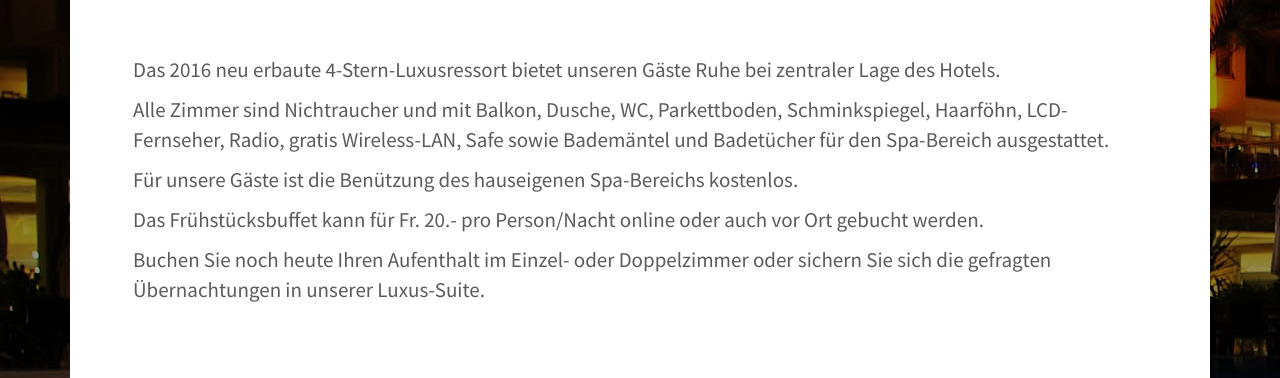
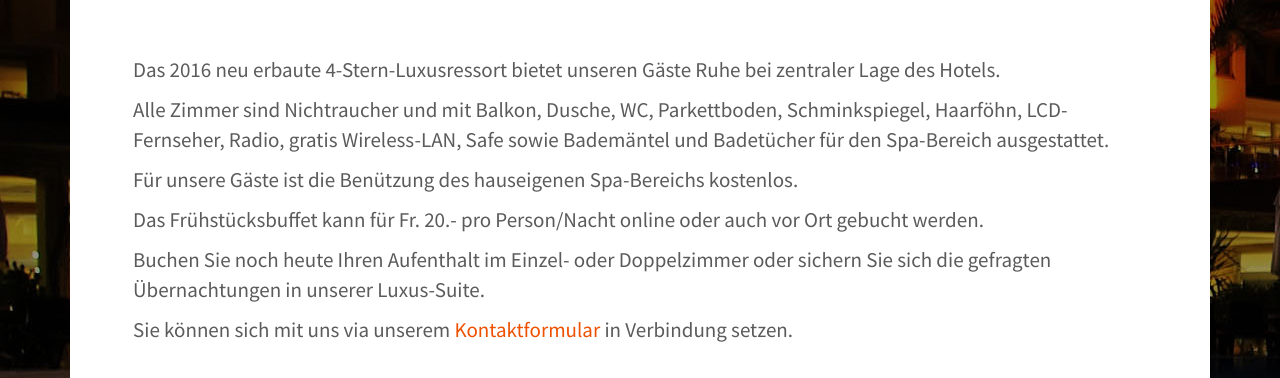
Before and after one commit to daveb17117/ebusiness, a plain HTML site: page angebot.html in a window 1280 px wide. Shown: the part 422-800 px from the top of the page. Drawn offline with nearby package versions, Linux system fonts and the light colour scheme.

Commit message:
added links and favicon

```diff
--- a/angebot.html
+++ b/angebot.html
@@ -51,6 +51,7 @@
                 Buchen Sie noch heute Ihren Aufenthalt im Einzel- oder Doppelzimmer oder sichern Sie sich die gefragten
                 Übernachtungen in unserer Luxus-Suite.
             </p>
+            <p>Sie können sich mit uns via unserem <a href="kontakt.html">Kontaktformular</a> in Verbindung setzen.</p>
 
             <!-- Einzeltimmer -->
             <h2><span>Einzelzimmer</span></h2>
--- a/css/main.css
+++ b/css/main.css
@@ -8,6 +8,14 @@ body {
   margin: 0;
   background-image: url("../images/background.jpg");
   font-family: 'Source Sans Pro', sans-serif;
+}
+
+a{
+  color: #ed5100;
+}
+
+a:hover{
+  color: #ed5100;
 }
 
 .logo_container{
```
Also changed, not shown: index.html (+1 -1 lines), favicon.ico (added).
